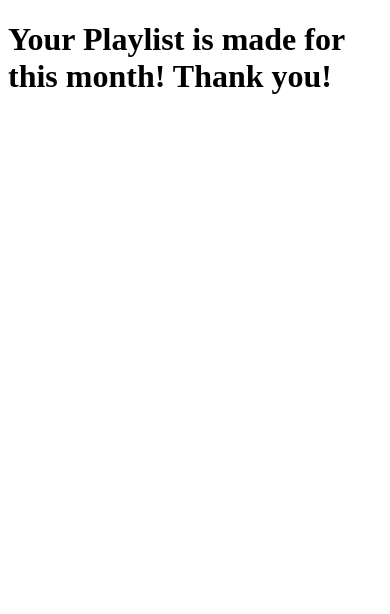
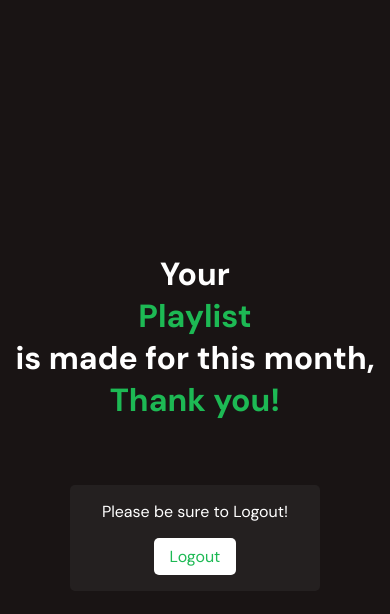
Before and after one commit to JJHDZ123/Spotify-Monthly, a website: page views/home.html in a window 390 px wide. Drawn offline with Linux system fonts and the light colour scheme.

Commit message:
added style to views

```diff
--- a/views/home.css
+++ b/views/home.css
@@ -0,0 +1,121 @@
+@import url("https://fonts.googleapis.com/css2?family=DM+Sans:wght@400;500;700&display=swap");
+
+body{
+  background: #191414;
+  height: 100vh;
+}
+
+* {
+  font-family: 'DM Sans', sans-serif;
+  color: #FFFFFF;
+  box-sizing: border-box;
+  padding: 0;
+  margin: 0;
+}
+
+.home-wrapper {
+    padding-top: 1rem;
+    padding-bottom: 1rem;
+    min-height: 100vh;
+    height: auto;
+    display: flex;
+    flex-direction: column;
+    justify-content: center;
+    align-items: center;
+}
+
+.home_card{
+    display: flex;
+    flex-direction: column;
+    justify-content: center;
+    align-items: center;
+    border-radius: 5px;
+    padding: 2rem 6rem;
+    margin-top: 2rem;
+
+    background: rgb(83, 83, 83, .2);
+
+    font-size: 1.5rem;
+}
+
+.home-Btn{
+    background: #FFFFFF;
+    margin-top: 1rem;
+    border-radius: 5px;
+    display: flex;
+    justify-content: center;
+    align-items: center;
+}
+
+.home-anchor{
+    display:inline-block;
+    height: 100%;
+    width: 100%;
+    padding: .5rem 1rem;
+    text-decoration: none;
+    color: #1db954;
+    font-size: 1rem;
+}
+
+span{
+    color:#1db954;
+}
+
+.home-tittle{
+    font-size: 3rem;
+    padding-bottom: 2rem;
+}
+
+@media screen and (max-width: 1100px){
+    .home-tittle{
+        font-size: 2.5rem;
+    }
+}
+
+@media screen and (max-width: 936px){
+    .home-tittle{
+        font-size: 2rem;
+    }
+}
+
+@media screen and (max-width: 750px){
+    .home-tittle{
+        font-size: 1.75rem;
+    }
+
+
+    .home_card{
+        font-size: 1.25rem;
+        padding: 1.5rem 3rem;
+    }
+}
+
+@media screen and (max-width: 650px){
+    .home-tittle{
+        display: flex;
+        flex-direction: column;
+        justify-content: center;
+        align-items: center;
+        font-size: 2rem;
+    }
+
+    .home_card{
+        font-size: 1.25rem;
+        padding: 1.25rem 2.5rem;
+    }
+}
+
+@media screen and (max-width: 470px){
+    .home-tittle{
+        display: flex;
+        flex-direction: column;
+        justify-content: center;
+        align-items: center;
+        font-size: 2rem;
+    }
+
+    .home_card{
+        font-size: 1rem;
+        padding: 1rem 2rem;
+    }
+}
--- a/views/home.html
+++ b/views/home.html
@@ -7,6 +7,16 @@
     <title>Spotify Monthly</title>
   </head>
   <body>
-    <h1>Your Playlist is made for this month! Thank you!</h1>
+    <div class="home-wrapper">
+      <h1 class="home-tittle">Your <span>Playlist</span> is made for this month, <span>Thank you!</span></h1>
+      <div class="home_card">
+        <p class="home-sub">Please be sure to Logout!</p>
+        <div class="home-Btn">
+          <a href="/" class="home-anchor">
+            Logout
+          </a>
+        </div>
+      </div>
+    </div>
   </body>
 </html>
--- a/views/noPlaylist.css
+++ b/views/noPlaylist.css
@@ -0,0 +1,100 @@
+@import url("https://fonts.googleapis.com/css2?family=DM+Sans:wght@400;500;700&display=swap");
+
+body{
+  background: #191414;
+  height: 100vh;
+}
+
+* {
+  font-family: 'DM Sans', sans-serif;
+  color: #FFFFFF;
+  box-sizing: border-box;
+  padding: 0;
+  margin: 0;
+}
+
+.noPlaylist-wrapper {
+    padding-top: 1rem;
+    padding-bottom: 1rem;
+    min-height: 100vh;
+    height: auto;
+    display: flex;
+    flex-direction: column;
+    justify-content: center;
+    align-items: center;
+}
+
+.noPlaylist-home_card{
+    display: flex;
+    flex-direction: column;
+    justify-content: center;
+    align-items: center;
+    border-radius: 5px;
+    padding: 2rem 6rem;
+    margin-top: 2rem;
+
+    background: rgb(83, 83, 83, .2);
+
+    font-size: 1.5rem;
+}
+
+.home-Btn{
+    background: #FFFFFF;
+    margin-top: 1rem;
+    border-radius: 5px;
+    display: flex;
+    justify-content: center;
+    align-items: center;
+}
+
+.noPlaylist-anchor{
+    display:inline-block;
+    height: 100%;
+    width: 100%;
+    padding: .5rem 1rem;
+    text-decoration: none;
+    color: #1db954;
+    font-size: 1rem;
+}
+
+span{
+    color:#1db954;
+}
+
+.noPlaylist-tittle{
+    font-size: 4rem;
+    padding-bottom: 2rem;
+}
+
+@media screen and (max-width: 990px){
+    .noPlaylist-tittle{
+        font-size: 3rem;
+    }
+}
+
+@media screen and (max-width: 750px){
+    .noPlaylist-tittle{
+        font-size: 2rem;
+    }
+
+
+    .noPlaylist-home_card{
+        font-size: 1.25rem;
+        padding: 1.5rem 3rem;
+    }
+}
+
+@media screen and (max-width: 470px){
+    .noPlaylist-tittle{
+        display: flex;
+        flex-direction: column;
+        justify-content: center;
+        align-items: center;
+        font-size: 2rem;
+    }
+
+    .noPlaylist-home_card{
+        font-size: 1rem;
+        padding: 1rem 2rem;
+    }
+}
```
Also changed, not shown: views/noPlaylist.html (+11 -1 lines), views/splashScreen.css (+48 -6 lines), views/splashScreen.html (+4 -4 lines).
